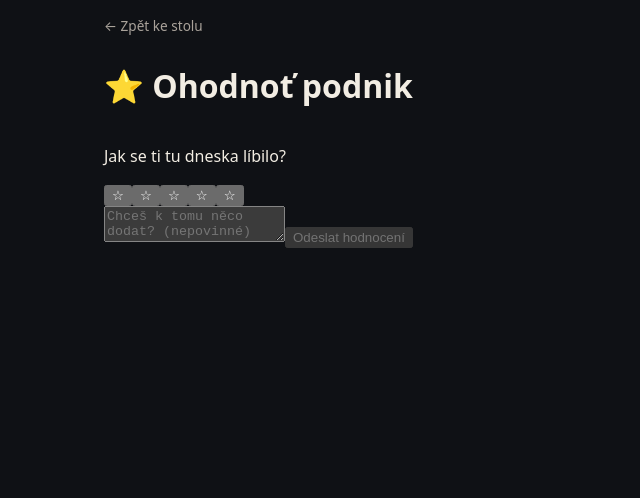
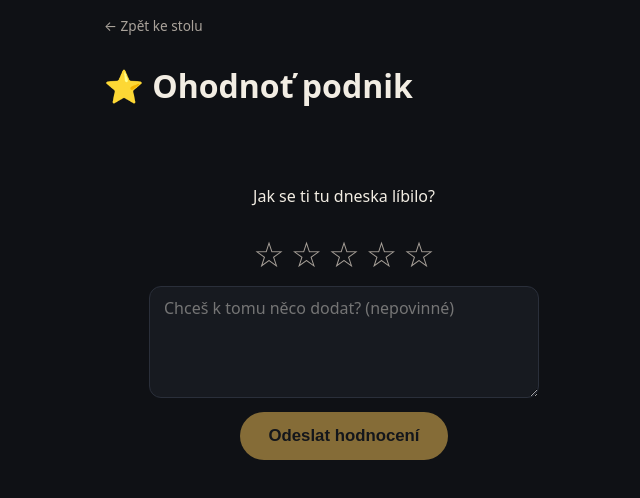
Before and after one commit to PracovniTipy/Qr-Kody, a React (Vite) app: page /v/1/t/1/hodnoceni in a window 1280 px wide. Shown: the top 498 px of the page, without its empty margins (296-936 px from the left). Built offline with nearby package versions, Linux system fonts and the light colour scheme; no server answers.

Commit message:
Add files via upload

```diff
--- a/src/styles/index.css
+++ b/src/styles/index.css
@@ -2532,3 +2532,128 @@ button.danger {
   color: #a9a29a;
   cursor: pointer;
 }
+
+/* --- Hodnocení podniku (masterplán, "co zbývá") --- */
+
+.table-rating-summary {
+  margin: 2px 0 0;
+  color: #d4a94e;
+  font-size: 0.9rem;
+}
+
+.rate-venue-link {
+  display: inline-block;
+  margin: 4px 0 12px;
+  color: #d4a94e;
+  text-decoration: underline;
+  font-size: 0.9rem;
+}
+
+.rate-venue-form {
+  display: flex;
+  flex-direction: column;
+  align-items: center;
+  gap: 14px;
+  padding: 24px 0;
+  text-align: center;
+}
+
+.rate-venue-stars {
+  display: flex;
+  gap: 6px;
+}
+
+.rate-venue-star {
+  background: none;
+  border: none;
+  font-size: 2.2rem;
+  line-height: 1;
+  color: #a9a29a;
+  cursor: pointer;
+  padding: 0;
+}
+
+.rate-venue-star.filled {
+  color: #d4a94e;
+}
+
+.rate-venue-comment {
+  width: 100%;
+  max-width: 360px;
+  min-height: 90px;
+  padding: 10px 14px;
+  border-radius: 12px;
+  border: 1px solid #2a2f3a;
+  background: #171a20;
+  color: #f2ede6;
+  font: inherit;
+  resize: vertical;
+}
+
+.rate-venue-submit {
+  padding: 14px 28px;
+  border-radius: 999px;
+  border: none;
+  background: #d4a94e;
+  color: #171a20;
+  font-weight: 700;
+  font-size: 1.05rem;
+  cursor: pointer;
+}
+
+.rate-venue-submit:disabled {
+  opacity: 0.6;
+  cursor: default;
+}
+
+.rate-venue-thanks {
+  padding: 40px 0;
+  text-align: center;
+  font-size: 1.1rem;
+}
+
+.ratings-distribution {
+  flex: 1;
+  gap: 4px;
+}
+
+.ratings-distribution-row {
+  display: flex;
+  justify-content: space-between;
+  font-size: 0.85rem;
+  color: #a9a29a;
+}
+
+.ratings-distribution-count {
+  color: #f2ede6;
+}
+
+.ratings-comments {
+  list-style: none;
+  padding: 0;
+  margin: 0;
+  display: flex;
+  flex-direction: column;
+  gap: 12px;
+}
+
+.ratings-comment {
+  background: #171a20;
+  border: 1px solid #2a2f3a;
+  border-radius: 12px;
+  padding: 14px 16px;
+}
+
+.ratings-comment-stars {
+  color: #d4a94e;
+  letter-spacing: 2px;
+}
+
+.ratings-comment-text {
+  margin: 6px 0;
+}
+
+.ratings-comment-date {
+  font-size: 0.8rem;
+  color: #a9a29a;
+}
```
